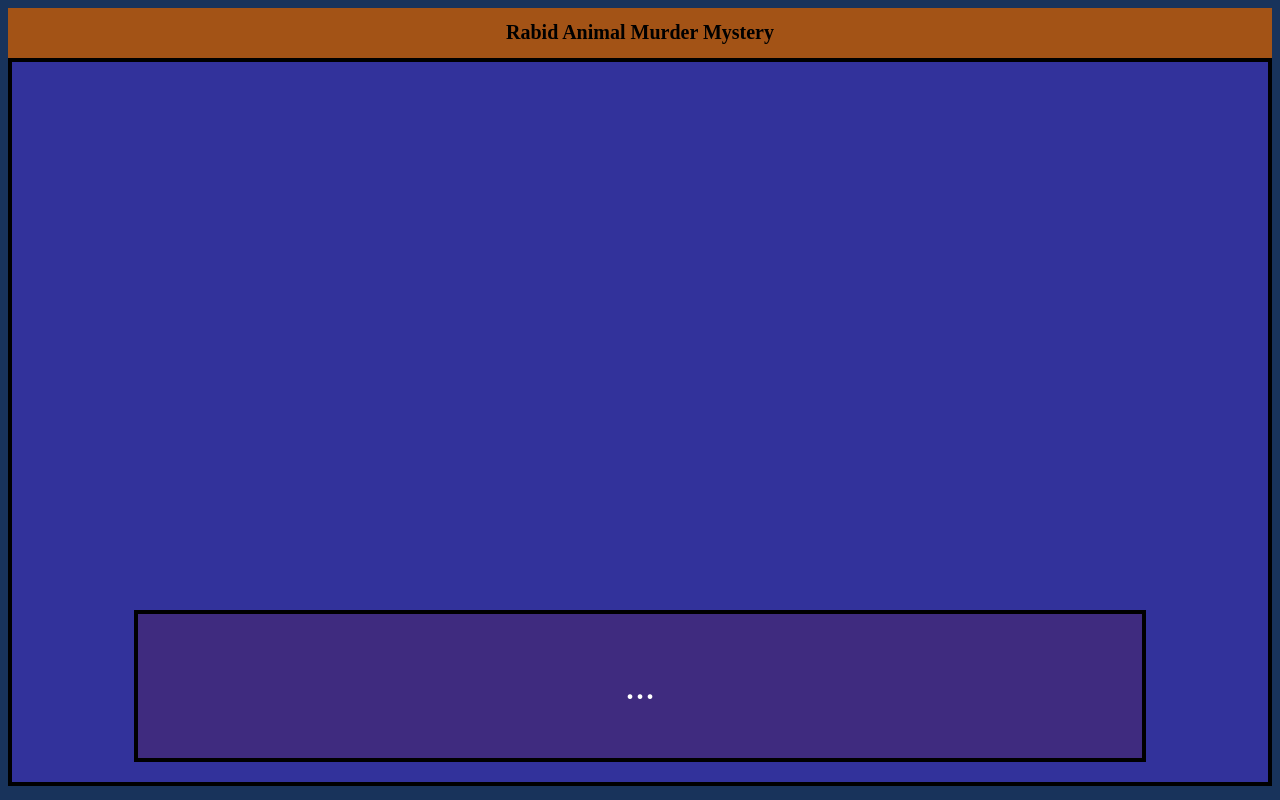
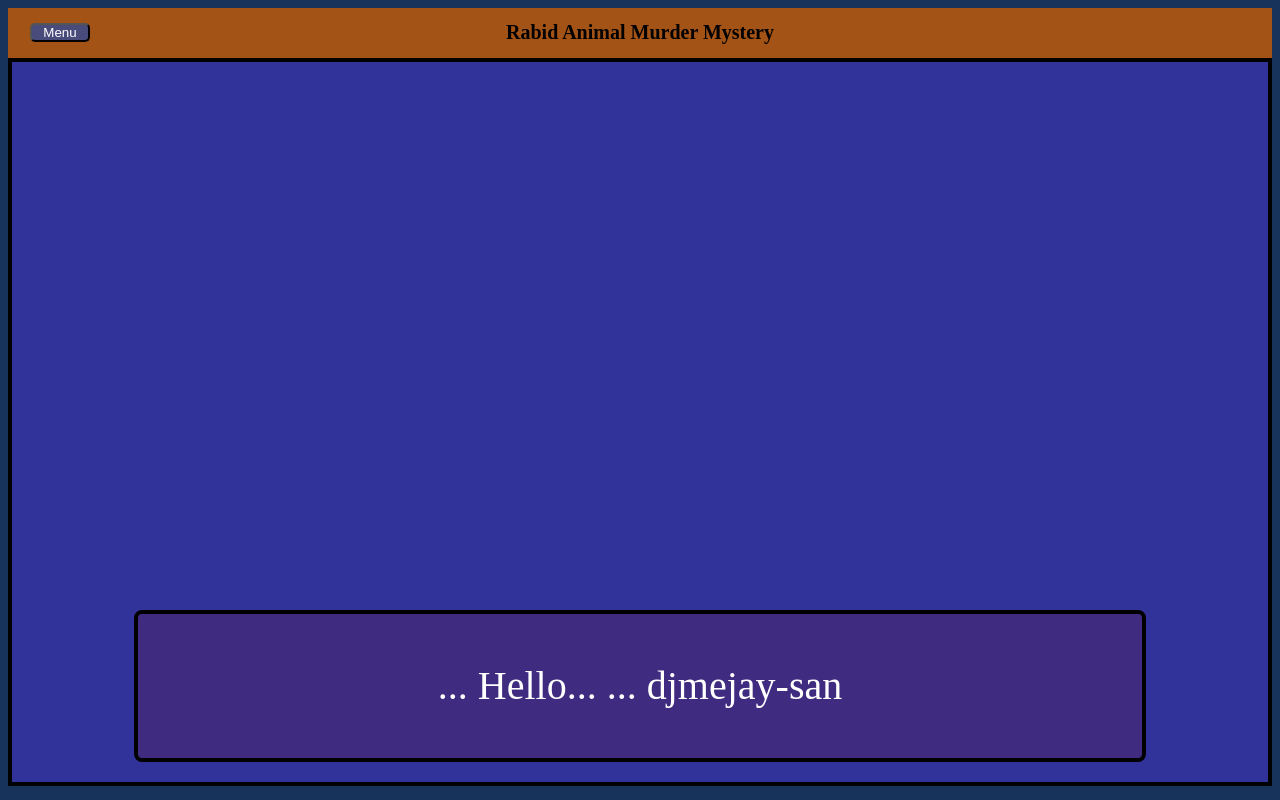
Before and after one commit to sorayaboza/RAMMDev, a plain HTML site: page index2.html in a window 1280 px wide. Drawn offline with Linux system fonts and the light colour scheme.

Commit message:
menu button and began working on text box

```diff
--- a/index2.html
+++ b/index2.html
@@ -9,12 +9,16 @@
 </head>
 <body>
     <div class="head-container">
+        <button id="menu-button">Menu</button>
         <h1>Rabid Animal Murder Mystery</h1>
     </div>
     <div class="screen-container">
         <div class="text-box">
-            <div>...</div>
+            <div class="text">
+
+            </div>
         </div>
     </div>
 </body>
+<script src="script.js"></script>
 </html>
--- a/script.js
+++ b/script.js
@@ -1,4 +1,46 @@
-
 function startGame() {
     window.location.assign("index2.html")
 }
+
+
+
+// ----- TEXT BOXES BELOW -----
+
+var container = document.querySelector(".text")
+
+// The higher the number, the slower the delay.
+var speeds = {
+    pause: 500,
+    slow: 120,
+    normal: 70,
+    fast: 40
+}
+
+var textLines = [
+    { string: "...", speed: speeds.normal},
+    { string: "Hello...", speed: speeds.normal},
+    { string: "... djmejay-san", speed: speeds.slow},
+]
+
+// Creating a <span> for each of the characters in the textLines.string
+var characters = []
+textLines.forEach((line, index) => {
+    // automatically add space to anything that's not the last line
+    if (index < textLines.length -1) {
+        line.string += " "
+    }
+    // splitting the lines into their own arrays
+    line.string.split("").forEach(character => {
+        var span = document.createElement("span")
+        span.textContent = character
+        container.appendChild(span)
+        characters.push({
+            span: span,
+            isSpace: character === " ",
+            delayAfter: line.speed,
+            classes: line.classes || [] // if they classes don't exist, default to an empty array
+        })
+    })
+})
+
+// ----- TEXT BOXES ABOVE -----
--- a/styles.css
+++ b/styles.css
@@ -44,6 +44,7 @@ body {
     align-items: center;
     font-size: 40px;
     border: 4px solid black;
+    border-radius: 8px;
     background-color: rgba(118, 15, 15, 0.2);
     color: white;
     width: 80%;
@@ -51,6 +52,19 @@ body {
     margin: 20px;
 }
 
+#menu-button {
+    position: absolute;
+    left: 30px;
+}
+
+button{
+    color: white;
+    background-color:rgba(66, 75, 131, 0.925);
+    border-radius: 5px;
+    width: 60px;
+    padding: 0px 10px 0px 10px;
+}
+
 @media only screen and (max-height: 720px) {
     .screen-container {
         height: 85vh;
```
